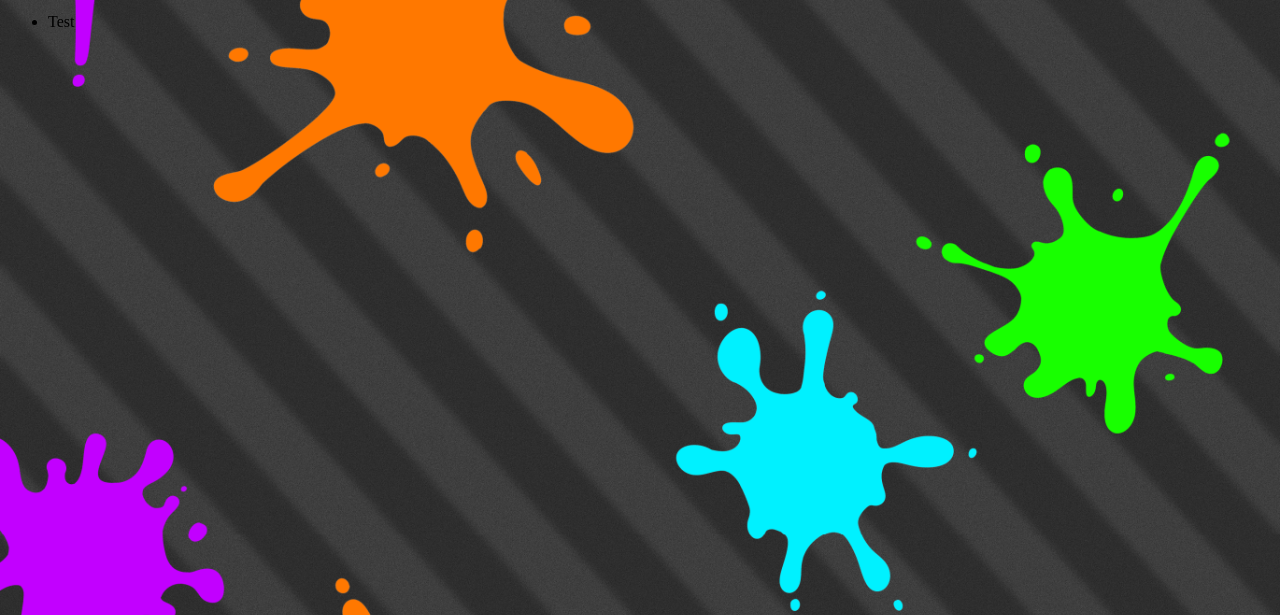
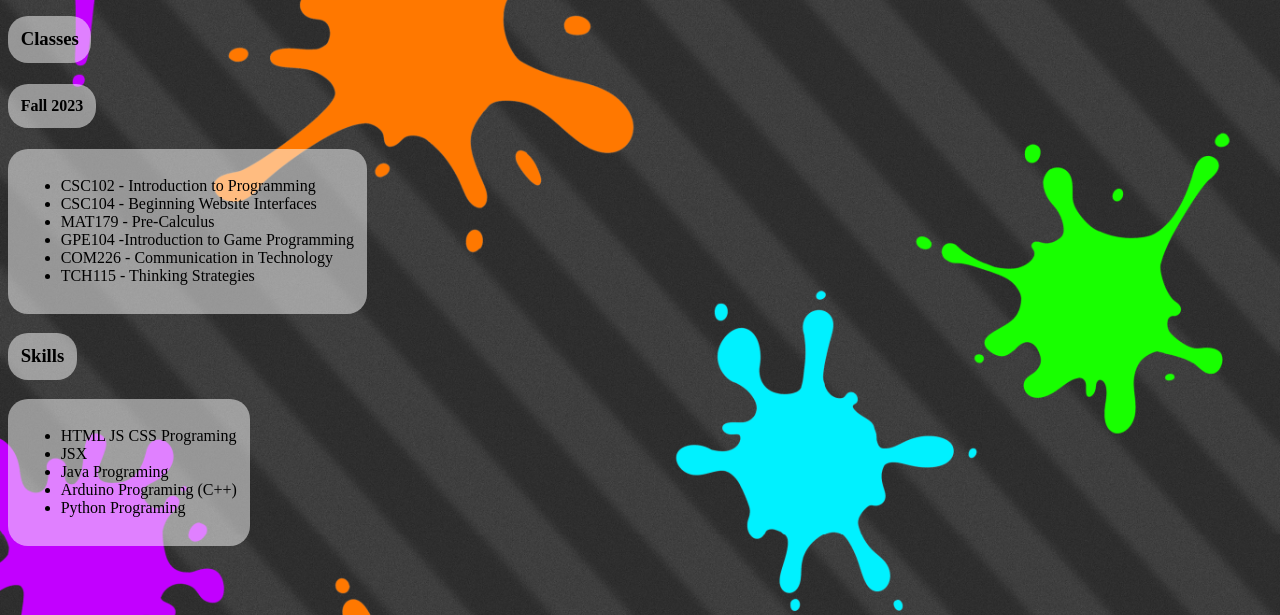
Before and after one commit to pchapman-uat/CSC256-1.2, a plain HTML site: page index.html in a window 1280 px wide. Shown: the part 185-800 px from the top of the page. Drawn offline with Linux system fonts and the light colour scheme.

Commit message:
Change Formatting and Added Fall 2023 Classes

```diff
--- a/index.html
+++ b/index.html
@@ -10,8 +10,8 @@
 <body>
     <header>
         <div>
-            <h1>Preston Chapman</h1>
-            <h2>Assignment 1.2: Review and Practice HTML/CSS</h2>
+            <h1 class="border">Preston Chapman</h1>
+            <h2 class="border">Assignment 1.2: Review and Practice HTML/CSS</h2>
         </div>
         <div class="pfp-container">
             <img src="images/profile_pic.jpg">
@@ -20,9 +20,28 @@
     </header>
 
     <main>
-        <div class="skills">
+        <h3 class="border">Classes</h3>
+        <div class="classes">
+            <h4 class="border">Fall 2023</h4>
+            <div class="border">
+                <ul>
+                    <li>CSC102 - Introduction to Programming</li>
+                    <li>CSC104 - Beginning Website Interfaces</li>
+                    <li>MAT179 - Pre-Calculus</li>
+                    <li>GPE104 -Introduction to Game Programming</li>
+                    <li>COM226 - Communication in Technology</li>
+                    <li>TCH115 - Thinking Strategies</li>
+                </ul>
+            </div>
+        </div>
+        <h3 class="border">Skills</h3>
+        <div class="border">
             <ul>
-                <li>Test</li>
+                <li>HTML JS CSS Programing</li>
+                <li>JSX</li>
+                <li>Java Programing</li>
+                <li>Arduino Programing (C++)</li>
+                <li>Python Programing</li>
             </ul>
         </div>
     </main>
--- a/main.css
+++ b/main.css
@@ -7,7 +7,7 @@ header{
     display: flex;
     justify-content: space-between;
 }
-h1, h2 {
+.border {
     background-color: rgba(255, 255, 255, 0.5);
     padding: 1%;
     border-radius: 20px;
```
